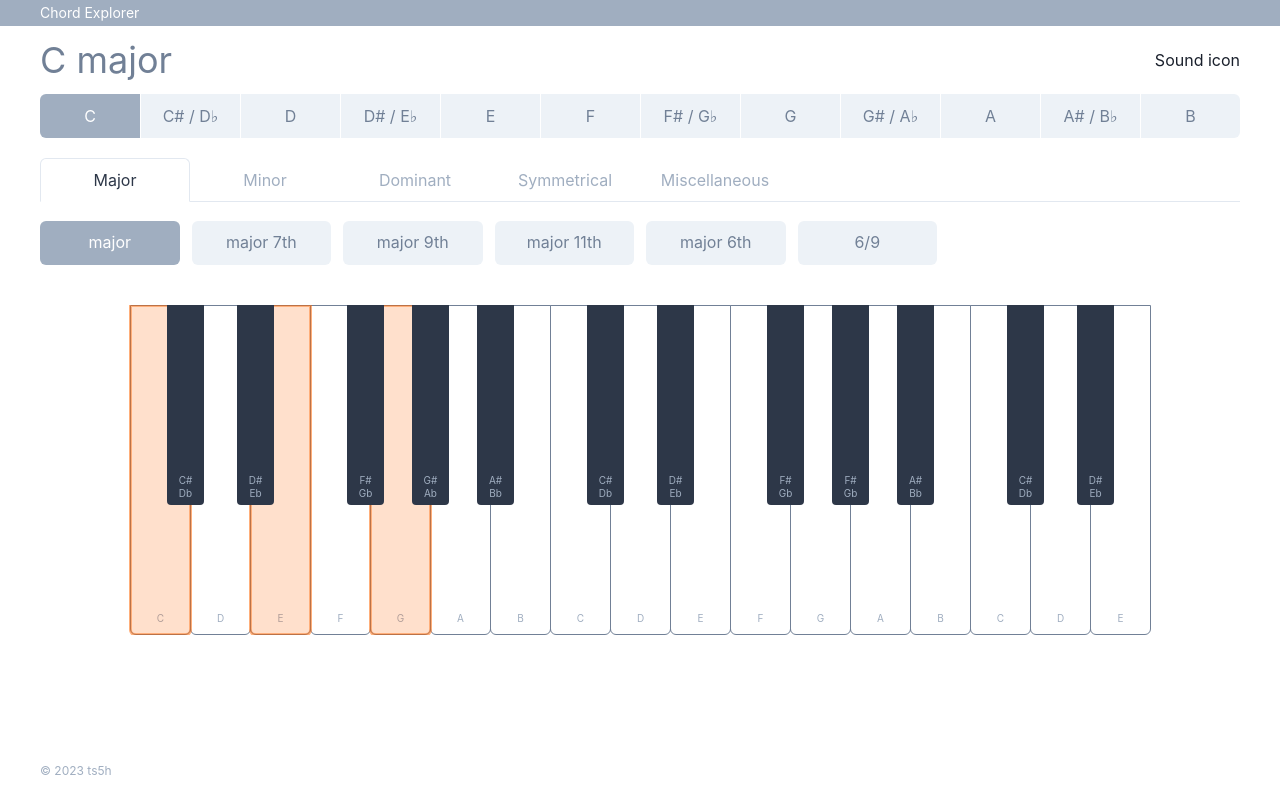
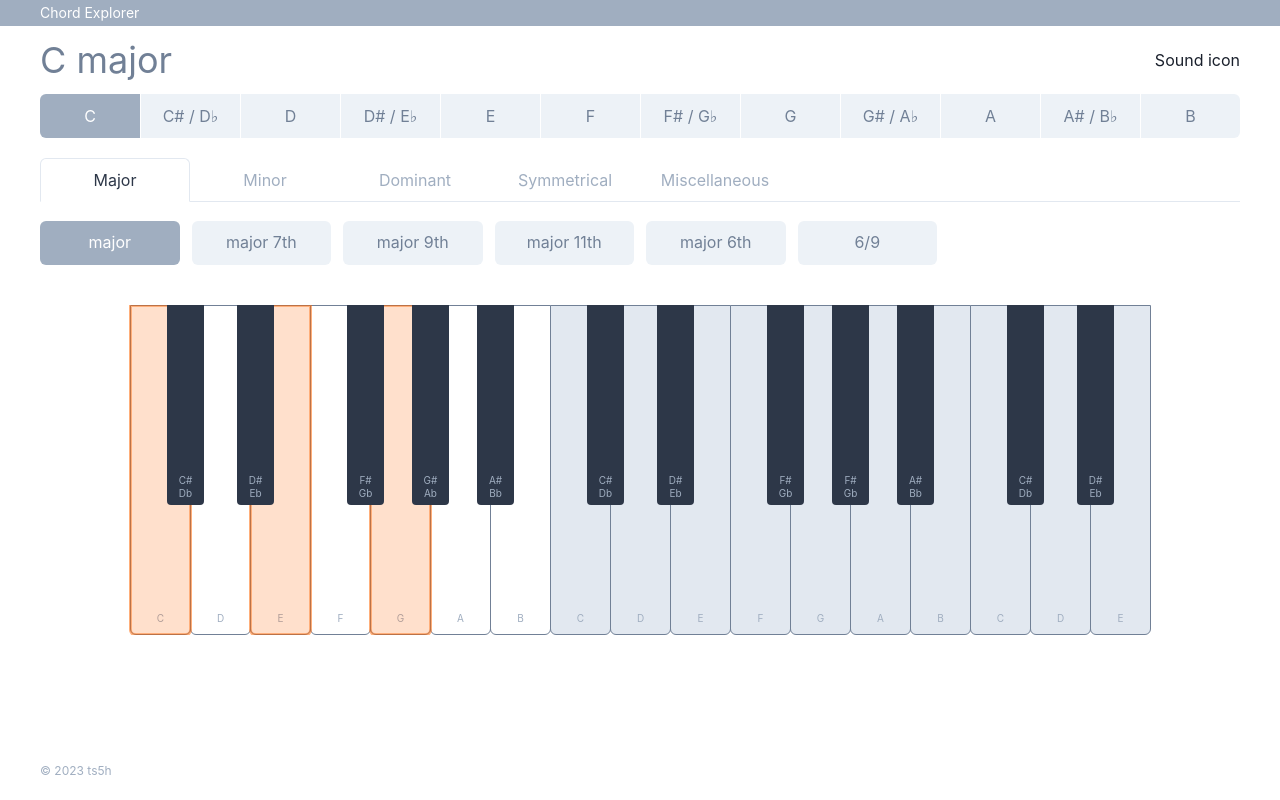
Before and after one commit to ts5h/chord_explorer, a React (Create React App) app: page /c/major in a window 1280 px wide. Built offline with nearby package versions, Linux system fonts and the light colour scheme.

Commit message:
Add disabled color to the disabled keys

```diff
--- a/src/components/Keys/White/index.tsx
+++ b/src/components/Keys/White/index.tsx
@@ -71,7 +71,13 @@ export const WhiteKey: FC<Props> = ({
         align="end"
         pb={2}
         mr="-1px"
-        bgColor={isAnotherHovered ? "gray.100" : "transparent"}
+        bgColor={
+          !hasInteraction
+            ? "gray.200"
+            : isAnotherHovered
+            ? "gray.100"
+            : "transparent"
+        }
         cursor={hasInteraction ? "pointer" : "default"}
         transition={isMobile ? "none" : "background-color 0.25s"}
         onMouseOver={() => handleAnotherHover(true)}
```
